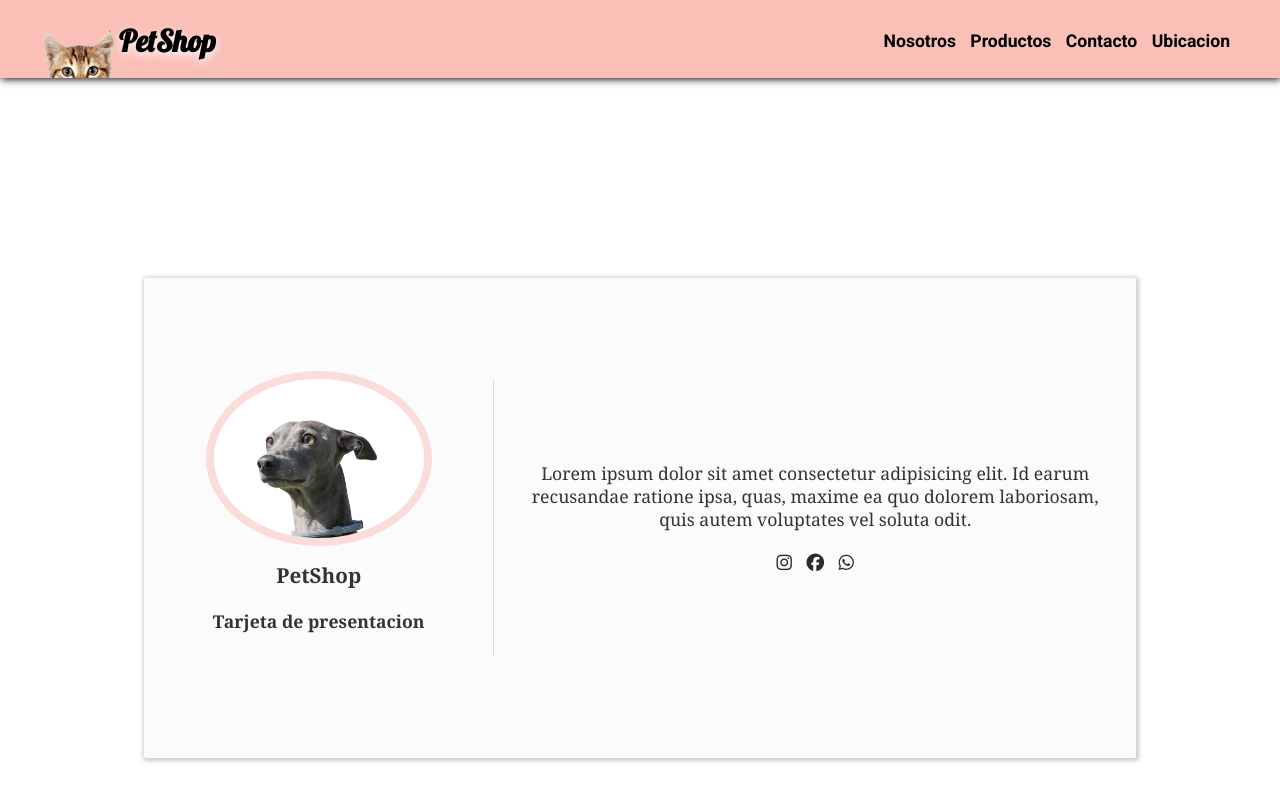
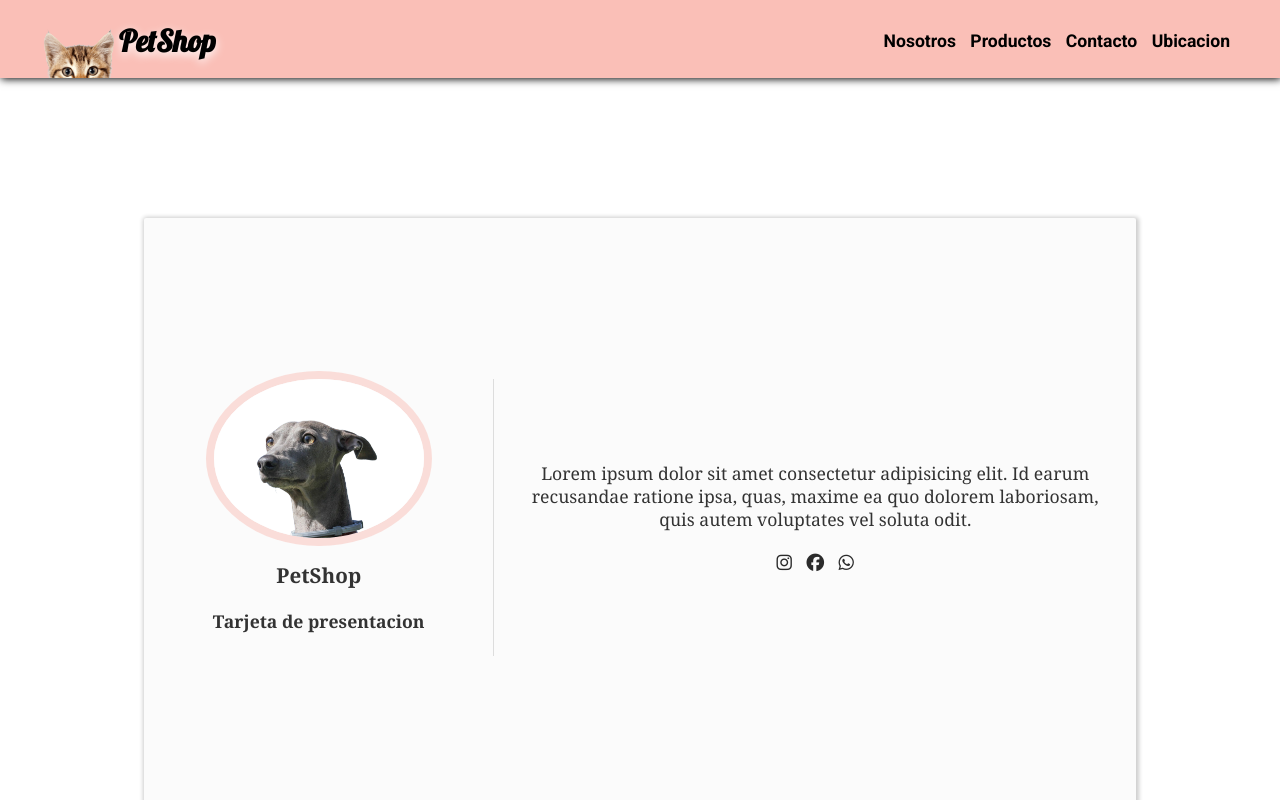
Before and after one commit to nahuellegui12/Trabajo-final, a website: page html/nosotros.html in a window 1280 px wide. Shown: the top 800 px of the page. Drawn offline with Linux system fonts and the light colour scheme.

Commit message:
corrige problemas de adaptacion

```diff
--- a/scss/_nosotros.scss
+++ b/scss/_nosotros.scss
@@ -9,7 +9,7 @@
         justify-content: center;
         align-items: center;
         width: 80%;
-        height: 60vh;
+        height: 75vh;
         background: #fbfbfb;
         border-radius: 2px;
         box-shadow: 1px 1px 4px 2px rgba(0, 0, 0, .2);
```
Also changed, not shown: css/style.css.
